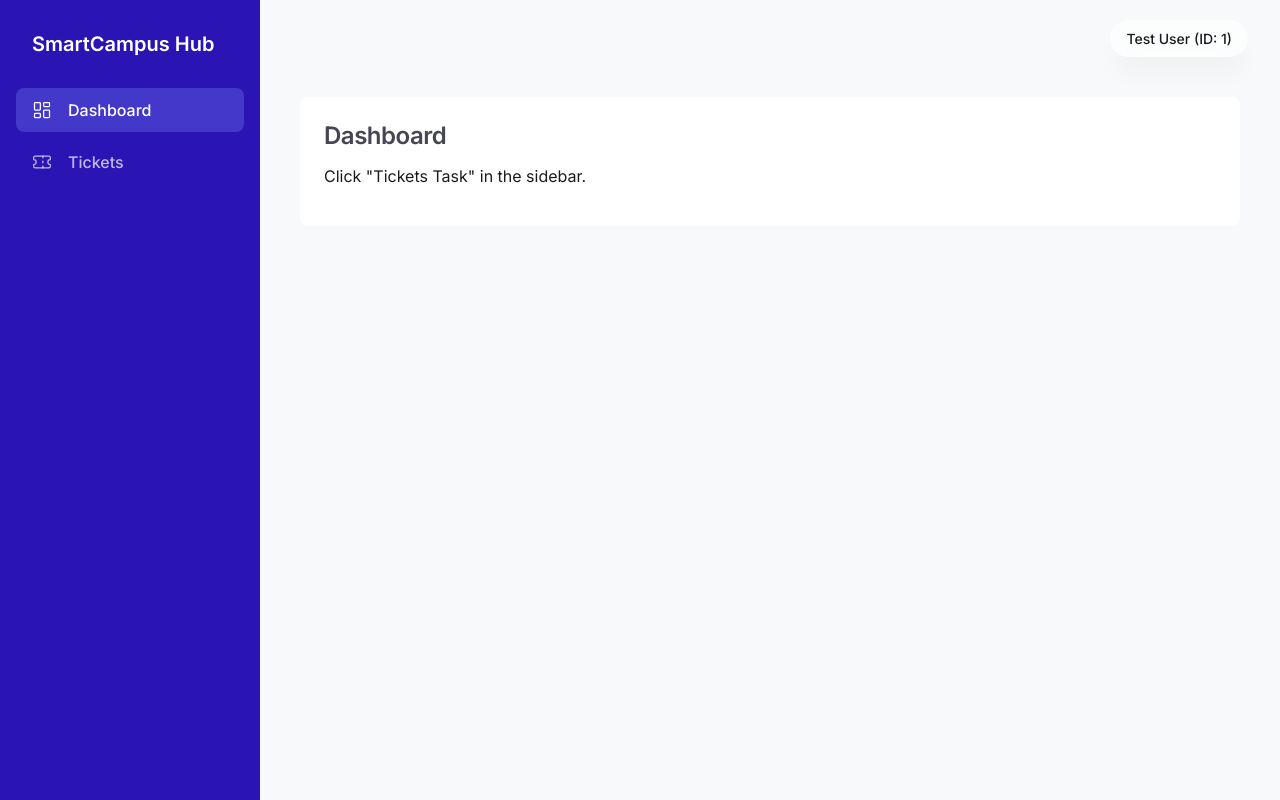
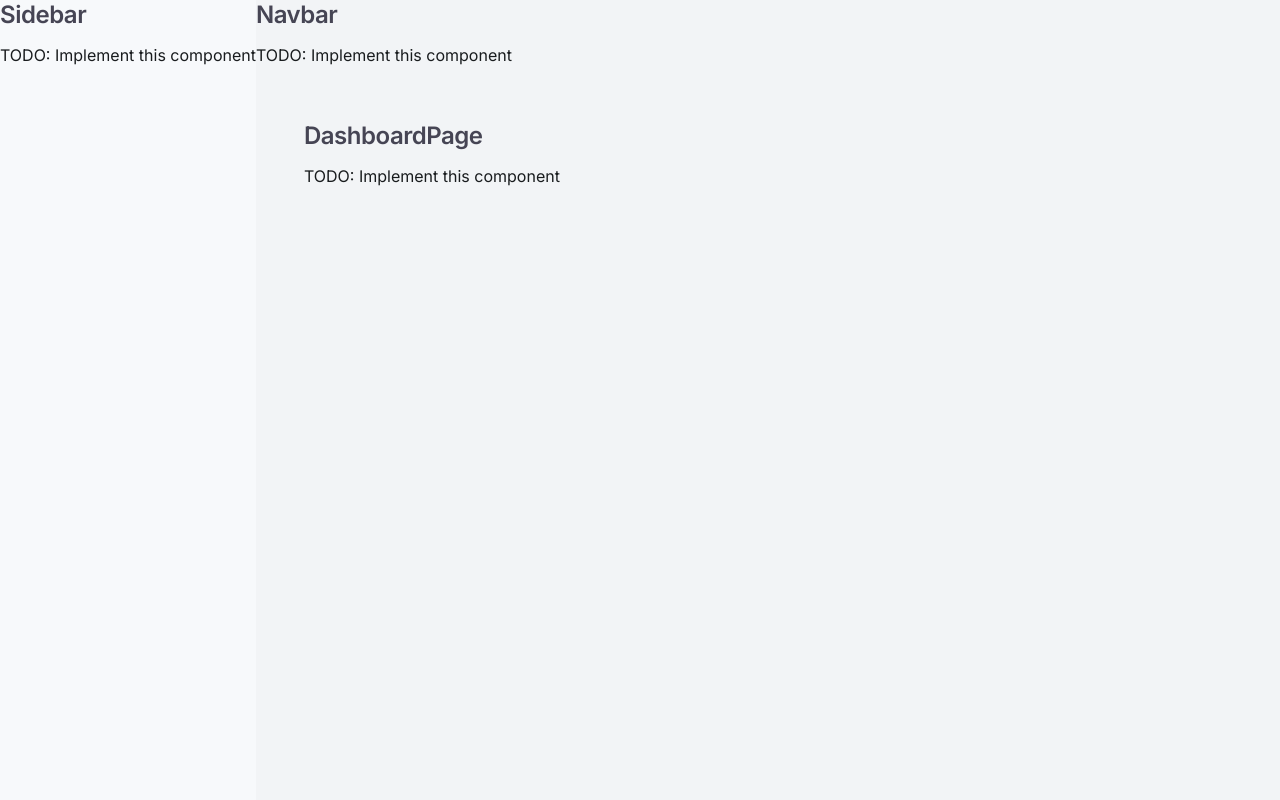
Before and after one commit to Dilshan118/it3030-paf-2026-smart-campus-4outliers, a React app in the folder smart-campus-operation-hub/frontend/: page / in a window 1280 px wide. Built offline with nearby package versions, Linux system fonts and the light colour scheme; no server answers; the HTML template or start-up script is replaced by a standard one.

Commit message:
feat(App): refactor layout by integrating Sidebar and Navbar components

```diff
--- a/smart-campus-operation-hub/frontend/src/App.jsx
+++ b/smart-campus-operation-hub/frontend/src/App.jsx
@@ -1,44 +1,25 @@
 import React from 'react';
-import { BrowserRouter, Routes, Route, NavLink } from 'react-router-dom';
+import { BrowserRouter, Routes, Route } from 'react-router-dom';
+import Sidebar from './components/common/Sidebar';
+import Navbar from './components/common/Navbar';
+import DashboardPage from './pages/dashboard/DashboardPage';
 import TicketListPage from './pages/tickets/TicketListPage';
 import TicketCreatePage from './pages/tickets/TicketCreatePage';
 import TicketDetailPage from './pages/tickets/TicketDetailPage';
 
-import { LayoutDashboard, Ticket } from 'lucide-react';
-
 function App() {
-  const navClassName = ({ isActive }) => (isActive ? 'active' : '');
-
   return (
     <BrowserRouter>
       <div style={{ display: 'flex', minHeight: '100vh', width: '100%' }}>
-        {/* Sidebar */}
-        <nav className="sidebar">
-          <h2 style={{ color: '#fff', fontSize: '1.25rem', marginBottom: '32px', letterSpacing: '0' }}>SmartCampus Hub</h2>
+        <Sidebar />
 
-          <NavLink to="/" end className={navClassName}>
-            <LayoutDashboard size={20} strokeWidth={1.5} style={{ marginRight: '16px' }} />
-            Dashboard
-          </NavLink>
+        {/* Global Body - Using surface-container-low per DESIGN.md NO-LINE layer 1 shift */}
+        <div className="app-shell" style={{ flex: 1, backgroundColor: 'var(--surface-container-low)', display: 'flex', flexDirection: 'column' }}>
+          <Navbar />
 
-          <NavLink to="/tickets" className={navClassName}>
-            <Ticket size={20} strokeWidth={1.5} style={{ marginRight: '16px' }} />
-            Tickets
-          </NavLink>
-        </nav>
-
-        {/* Global Body */}
-        <div className="app-shell" style={{ flex: 1, backgroundColor: 'var(--surface)' }}>
-          {/* Floating Header */}
-          <header style={{ padding: '20px 32px 0', display: 'flex', justifyContent: 'flex-end' }}>
-            <div className="glass-chip">
-              Test User (ID: 1)
-            </div>
-          </header>
-
-          <main className="app-main" style={{ padding: '40px', maxWidth: '1000px', margin: '0 auto' }}>
+          <main className="app-main" style={{ padding: '40px 48px', maxWidth: '1200px', margin: '0 auto', width: '100%', boxSizing: 'border-box' }}>
             <Routes>
-              <Route path="/" element={<div className="card"><h2>Dashboard</h2><p>Click "Tickets Task" in the sidebar.</p></div>} />
+              <Route path="/" element={<DashboardPage />} />
               <Route path="/tickets" element={<TicketListPage />} />
               <Route path="/tickets/new" element={<TicketCreatePage />} />
               <Route path="/tickets/:id" element={<TicketDetailPage />} />
```
